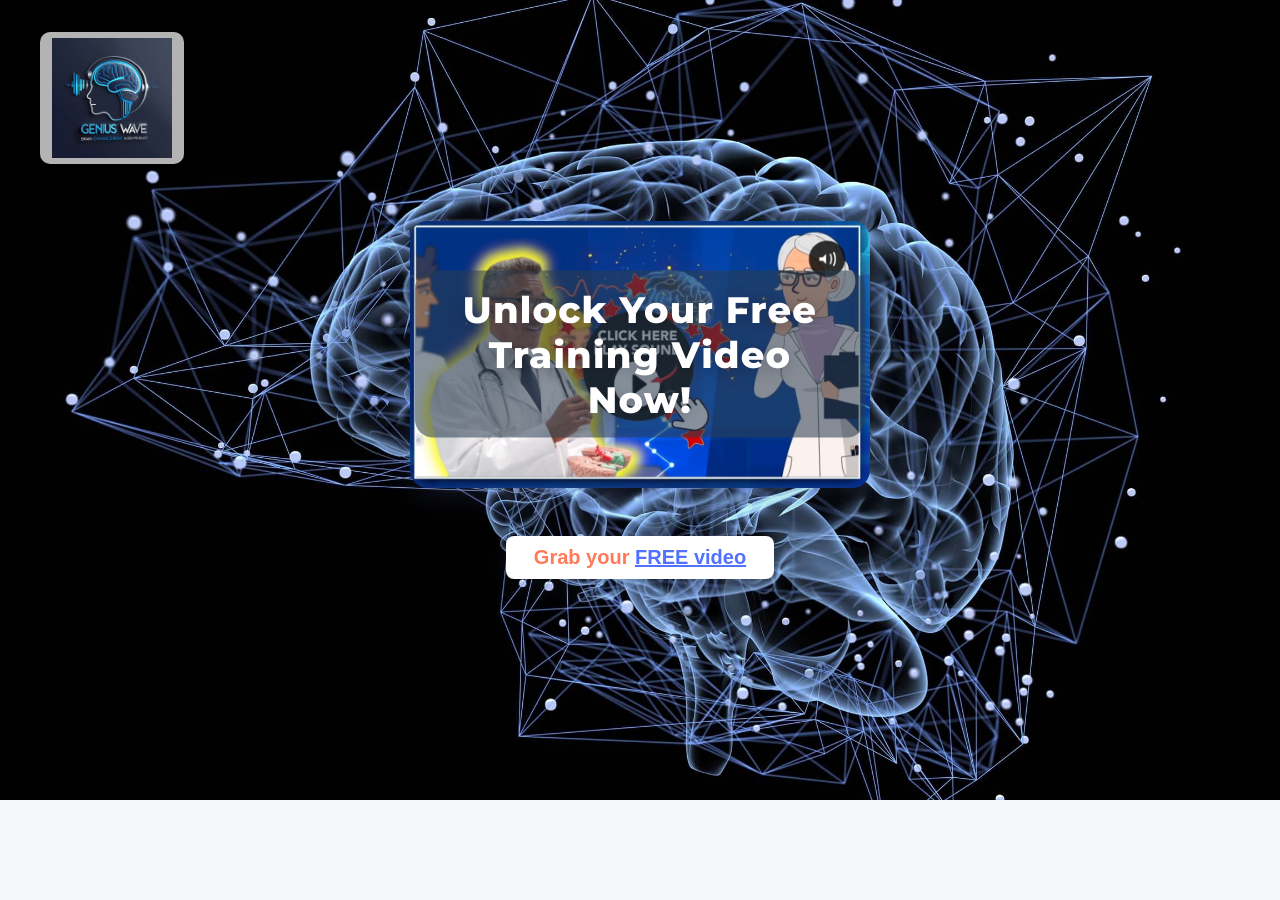
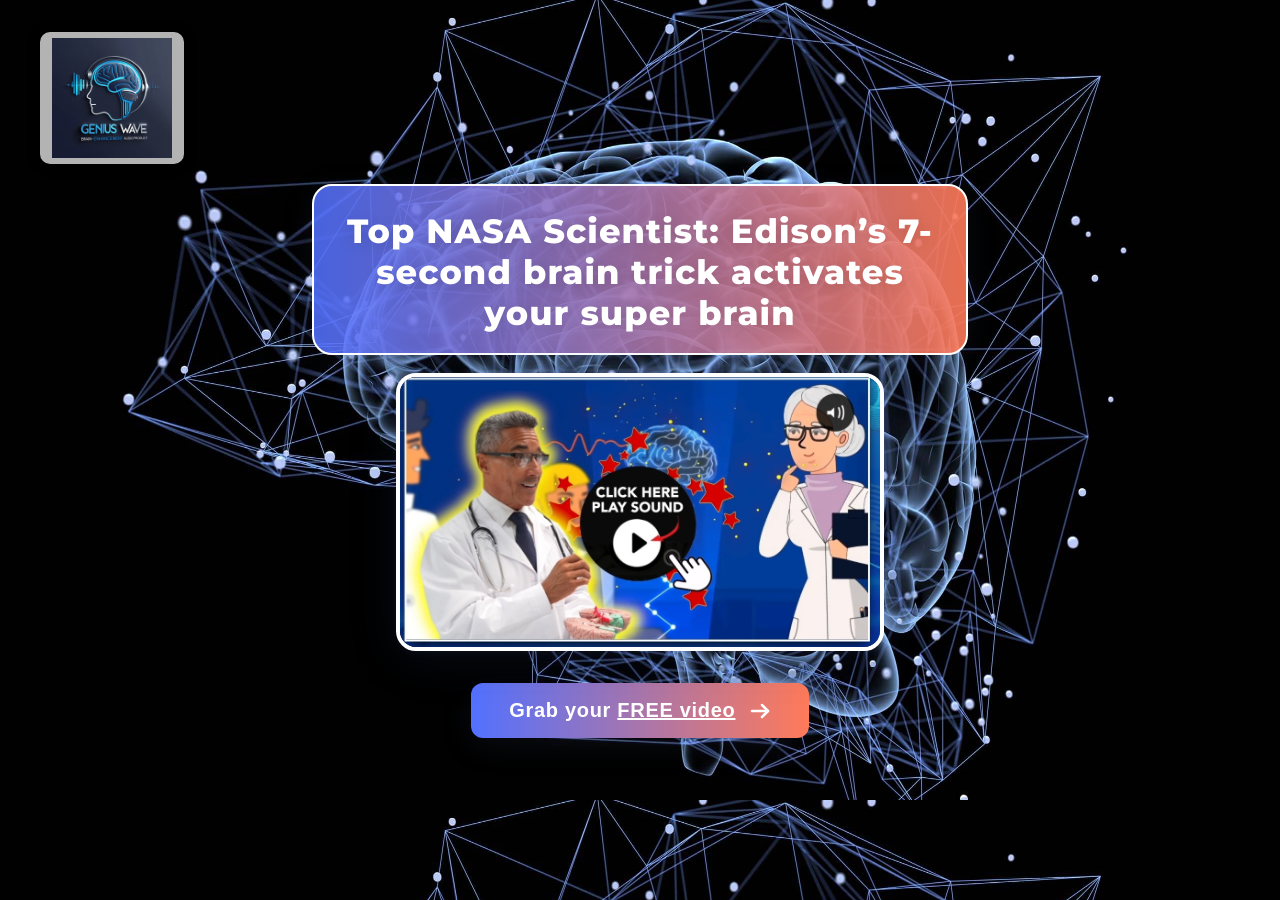
Before and after one commit to boostnet94/affiliate, a plain HTML site: page index.html in a window 1280 px wide. Before the commit the page ends 800 px from the top, so only its background shows below. Drawn offline with Linux system fonts and the light colour scheme.

Commit message:
Update index.html

```diff
--- a/index.html
+++ b/index.html
@@ -2,7 +2,7 @@
 <html lang="en">
 <head>
   <meta charset="UTF-8">
-  <title>Claim Your Free Video!</title>
+  <title>Top NASA Scientist: Edison’s 7-second brain trick activates your super brain</title>
   <meta name="viewport" content="width=device-width, initial-scale=1.0">
   <!-- Google Fonts for modern look -->
   <link href="https://fonts.googleapis.com/css2?family=Montserrat:wght@600;800&family=Roboto:wght@400;500&display=swap" rel="stylesheet">
@@ -10,11 +10,12 @@
     :root {
       --primary: #5271ff;
       --accent: #ff7a59;
+      --dark: #1c2237;
       --background: #f5f7fa;
-      --modal-bg: rgba(30, 41, 59, 0.95);
+      --modal-bg: rgba(30, 41, 59, 0.97);
       --card-bg: #fff;
       --shadow: 0 8px 32px rgba(80,96,140,.13);
-      --radius: 18px;
+      --radius: 20px;
     }
     html, body {
       height: 100%;
@@ -24,7 +25,7 @@
       background: url('background.jpg') no-repeat center center fixed, var(--background);
       background-size: cover;
       min-height: 100vh;
-      color: #2d334a;
+      color: var(--dark);
     }
     body {
       min-height: 100vh;
@@ -43,6 +44,7 @@
       border-radius: 10px;
       background: rgba(255,255,255,0.7);
       padding: 6px 12px;
+      transition: width 0.2s;
     }
     .center-container {
       min-height: 100vh;
@@ -51,63 +53,82 @@
       align-items: center;
       justify-content: center;
       z-index: 1;
+      padding: 70px 0 30px 0;
     }
+    .headline {
+      width: 95vw;
+      max-width: 620px;
+      color: #fff;
+      font-family: 'Montserrat', sans-serif;
+      font-size: 2.1rem;
+      font-weight: 800;
+      text-align: center;
+      margin-bottom: 18px;
+      background: linear-gradient(90deg, rgba(82,113,255,0.87) 0%, rgba(255,122,89,0.9) 100%);
+      border-radius: var(--radius);
+      box-shadow: var(--shadow);
+      padding: 24px 16px 20px 16px;
+      letter-spacing: 1.1px;
+      text-shadow: 0 3px 16px rgba(0,0,0,0.13);
+      border: 2.5px solid #fff;
+    }
+
     .hero-image-container {
-      position: relative;
       display: flex;
       align-items: center;
       justify-content: center;
-      margin-bottom: 30px;
-      box-shadow: var(--shadow);
-      border-radius: var(--radius);
+      margin-bottom: 32px;
+      max-width: 98vw;
+      position: relative;
+      width: 100%;
       cursor: pointer;
-      max-width: 98vw;
     }
     .hero-image {
-      max-width: 90vw;
-      width: 460px;
-      height: auto;
+      width: 100%;
+      max-width: 480px;
+      min-width: 240px;
+      aspect-ratio: 16/9;
+      object-fit: cover;
       border-radius: var(--radius);
-      box-shadow: 0 6px 48px rgba(80,96,140,.13);
-      display: block;
+      box-shadow: 0 8px 48px rgba(40,64,120,.17), 0 1.5px 9px rgba(80,96,140,.13);
+      border: 4px solid #fff;
+      transition: transform 0.15s, box-shadow 0.15s;
     }
-    .headline {
-      position: absolute;
-      left: 50%;
-      top: 50%;
-      transform: translate(-50%, -50%);
-      width: 90%;
+    .hero-image-container:hover .hero-image {
+      transform: scale(1.025);
+      box-shadow: 0 12px 54px rgba(40,64,120,.24), 0 2px 14px rgba(80,96,140,.17);
+    }
+
+    .cta-link {
+      margin-top: 0px;
+      font-size: 1.25rem;
+      font-weight: 700;
       color: #fff;
-      font-family: 'Montserrat', sans-serif;
-      font-size: 2.3rem;
-      font-weight: 800;
-      text-align: center;
-      padding: 16px 18px;
-      background: rgba(44,62,80,0.56);
-      border-radius: var(--radius);
-      text-shadow: 0 3px 16px rgba(0,0,0,0.24);
-      letter-spacing: 1.2px;
-    }
-    .cta-link {
-      margin-top: 18px;
-      font-size: 1.25rem;
-      font-weight: 600;
-      color: var(--accent);
-      background: #fff;
-      border-radius: 8px;
-      padding: 10px 28px;
+      background: linear-gradient(90deg, var(--primary) 0%, var(--accent) 100%);
+      border-radius: 12px;
+      padding: 16px 38px;
       box-shadow: var(--shadow);
       text-decoration: none;
       cursor: pointer;
-      transition: background .18s, color .18s;
       border: none;
       outline: none;
       display: inline-block;
+      transition: background 0.2s, color 0.2s, box-shadow 0.2s;
+      letter-spacing: 0.7px;
+      margin-bottom: 18px;
     }
     .cta-link:hover {
-      background: var(--accent);
+      background: linear-gradient(90deg, var(--accent) 0%, var(--primary) 100%);
       color: #fff;
+      box-shadow: 0 8px 36px rgba(82,113,255,0.18);
+      transform: translateY(-2px) scale(1.03);
     }
+    .cta-link svg {
+      vertical-align: middle;
+      margin-left: 7px;
+      margin-bottom: 2px;
+    }
+
     /* Modal styles */
     .modal-bg {
       display: none;
@@ -150,7 +171,7 @@
       width: 100%;
       padding: 0.9em 1em;
       border-radius: 8px;
-      border: 1px solid #d4d7e1;
+      border: 1.5px solid #d4d7e1;
       font-size: 1em;
       margin-bottom: 1.1em;
       box-sizing: border-box;
@@ -165,7 +186,7 @@
       padding: 0.95em;
       border-radius: 8px;
       border: none;
-      background: var(--primary);
+      background: linear-gradient(90deg, var(--primary) 0%, var(--accent) 100%);
       color: #fff;
       font-size: 1.08em;
       font-family: 'Montserrat', sans-serif;
@@ -175,7 +196,7 @@
       transition: background .18s;
     }
     .modal-card button[type="submit"]:hover {
-      background: var(--accent);
+      background: linear-gradient(90deg, var(--accent) 0%, var(--primary) 100%);
     }
     .modal-card .close-modal {
       position: absolute;
@@ -199,24 +220,40 @@
       min-height: 1.2em;
       font-weight: 500;
     }
+
     /* Responsive styles */
+    @media (max-width: 900px) {
+      .headline {
+        font-size: 1.3rem;
+        padding: 12px 8px 10px 8px;
+      }
+      .hero-image {
+        max-width: 99vw;
+      }
+      .logo {
+        top: 16px;
+        left: 13px;
+        width: 85px;
+      }
+    }
     @media (max-width: 600px) {
+      .center-container {
+        padding-top: 70px !important;
+      }
       .logo {
         top: 10px;
         left: 10px;
-        width: 75px;
+        width: 65px;
         padding: 4px 8px;
       }
       .headline {
-        font-size: 1.15rem;
-        padding: 10px 5px;
-      }
-      .center-container {
-        min-height: 90vh;
+        font-size: 1.05rem;
+        padding: 9px 3px 7px 3px;
+        max-width: 98vw;
       }
       .hero-image {
-        width: 99vw;
-        max-width: 99vw;
+        width: 96vw;
+        min-width: 170px;
       }
       .modal-card {
         max-width: 95vw;
@@ -228,11 +265,19 @@
 <body>
   <img src="logo.jpg" alt="Logo" class="logo">
   <div class="center-container">
+    <div class="headline">
+      Top NASA Scientist: Edison’s 7-second brain trick activates your super brain
+    </div>
     <div class="hero-image-container" id="openModal">
       <img src="image.jpg" alt="Free Video" class="hero-image">
-      <div class="headline">Unlock Your Free Training Video Now!</div>
     </div>
-    <button class="cta-link" id="ctaBtn">Grab your <span style="color:var(--primary);text-decoration:underline;">FREE video</span></button>
+    <button class="cta-link" id="ctaBtn">
+      Grab your <span style="text-decoration:underline;">FREE video</span>
+      <svg width="22" height="18" viewBox="0 0 20 18" fill="none">
+        <path d="M18 9L2 9" stroke="white" stroke-width="2.5" stroke-linecap="round" stroke-linejoin="round"/>
+        <path d="M12 3L18 9L12 15" stroke="white" stroke-width="2.5" stroke-linecap="round" stroke-linejoin="round"/>
+      </svg>
+    </button>
   </div>
   <!-- Modal -->
   <div class="modal-bg" id="modalBg">
```
